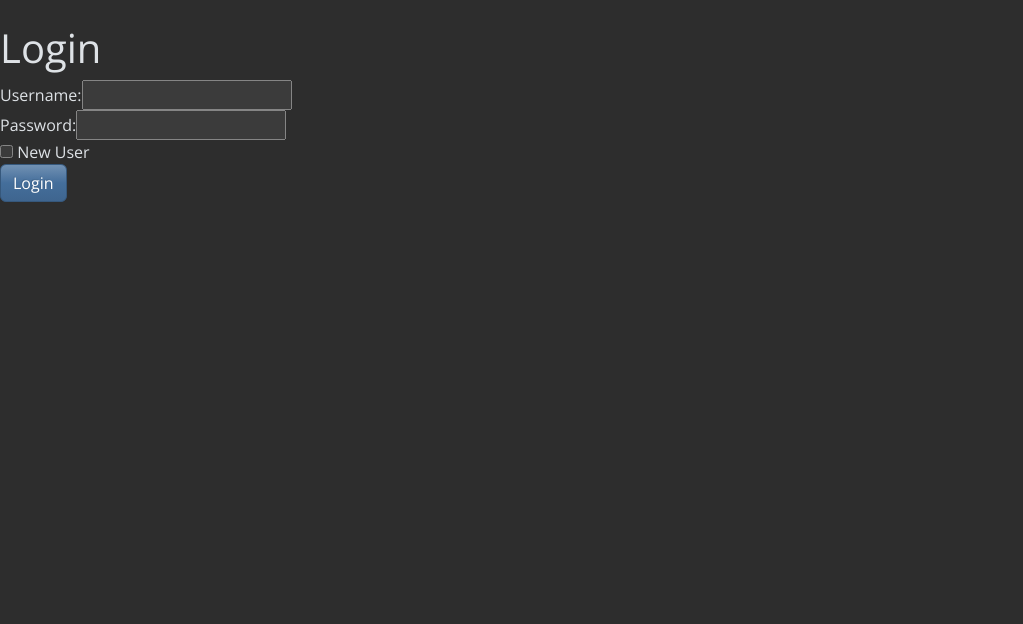
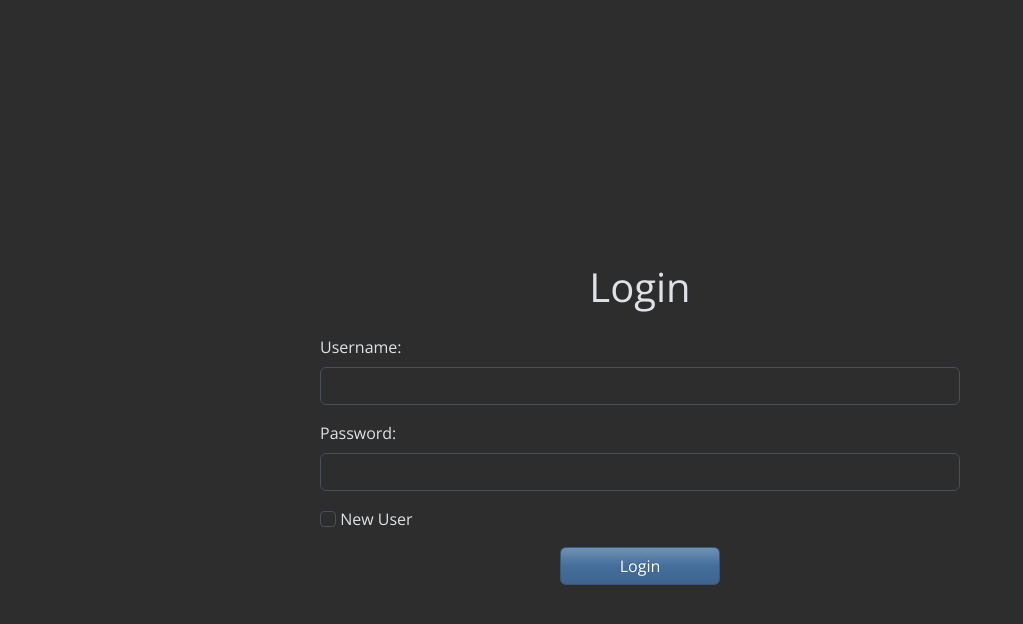
Before and after one commit to MagicInUse/Fantasy-Fighter, a React (Vite) app in the folder client/: page / in a window 1280 px wide. Shown: the top 624 px of the page, without its empty margins (0-1023 px from the left). Built offline with nearby package versions, Linux system fonts and the light colour scheme.

Commit message:
updated the README with a bit more information and links. added more changes to the Login component

```diff
--- a/client/src/components/Login.tsx
+++ b/client/src/components/Login.tsx
@@ -56,13 +56,14 @@ const Login = () => {
     };
 
     return (
-        <div className='form-container'>
+        <div className='form-container d-flex justify-content-center align-items-center vh-100'>
+            <div className="col-md-6">
             <form className='form login-form' onSubmit={handleSubmit}>
-                <h1>Login</h1>
-                <div className='form-group'>
-                <label>Username: </label>
+                <h1 className="text-center mb-4">Login</h1>
+                <div className='form-group mb-3'>
+                <label className="form-label">Username: </label>
                 <input
-                    className='form-input'
+                    className='form-control'
                     type='text'
                     name='username'
                     value={loginData.username || ''}
@@ -70,18 +71,19 @@ const Login = () => {
                 />
                 </div>
                 <div className='form-group'>
-                <label>Password: </label>
+                <label className="form-label">Password: </label>
                 <input
-                    className='form-input'
+                    className='form-control'
                     type='password'
                     name='password'
                     value={loginData.password || ''}
                     onChange={handleChange}
                 />
                 </div>
-                <div className='form-group'>
-                    <label>
+                <div className='form-group mt-3 mb-3'>
+                    <label className="form-check-label">
                         <input
+                            className="form-check-input"
                             type='checkbox'
                             checked={newUser}
                             onChange={() => setNewUser(!newUser)}
@@ -89,12 +91,13 @@ const Login = () => {
                         {` New User`}
                     </label>
                 </div>
-                <div className='form-group'>
-                    <button className='btn btn-primary' type='submit'>
+                <div className='form-group text-center'>
+                    <button className='btn btn-primary w-25' type='submit'>
                         {newUser ? 'Create Account & Login' : 'Login'}
                     </button>
                 </div>
             </form>
+            </div>
         </div>
     );
 };
```
Also changed, not shown: 1 other file (tests, documents, lock files or other folders).
